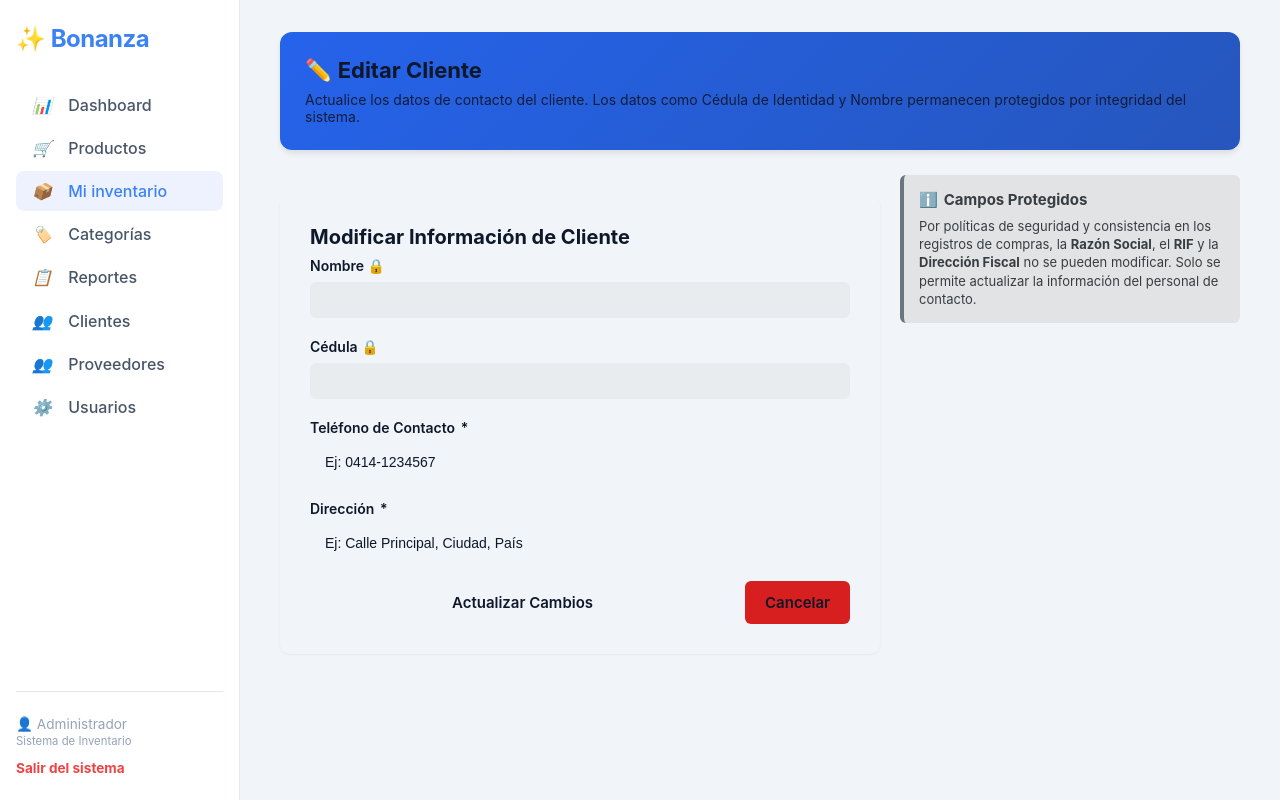
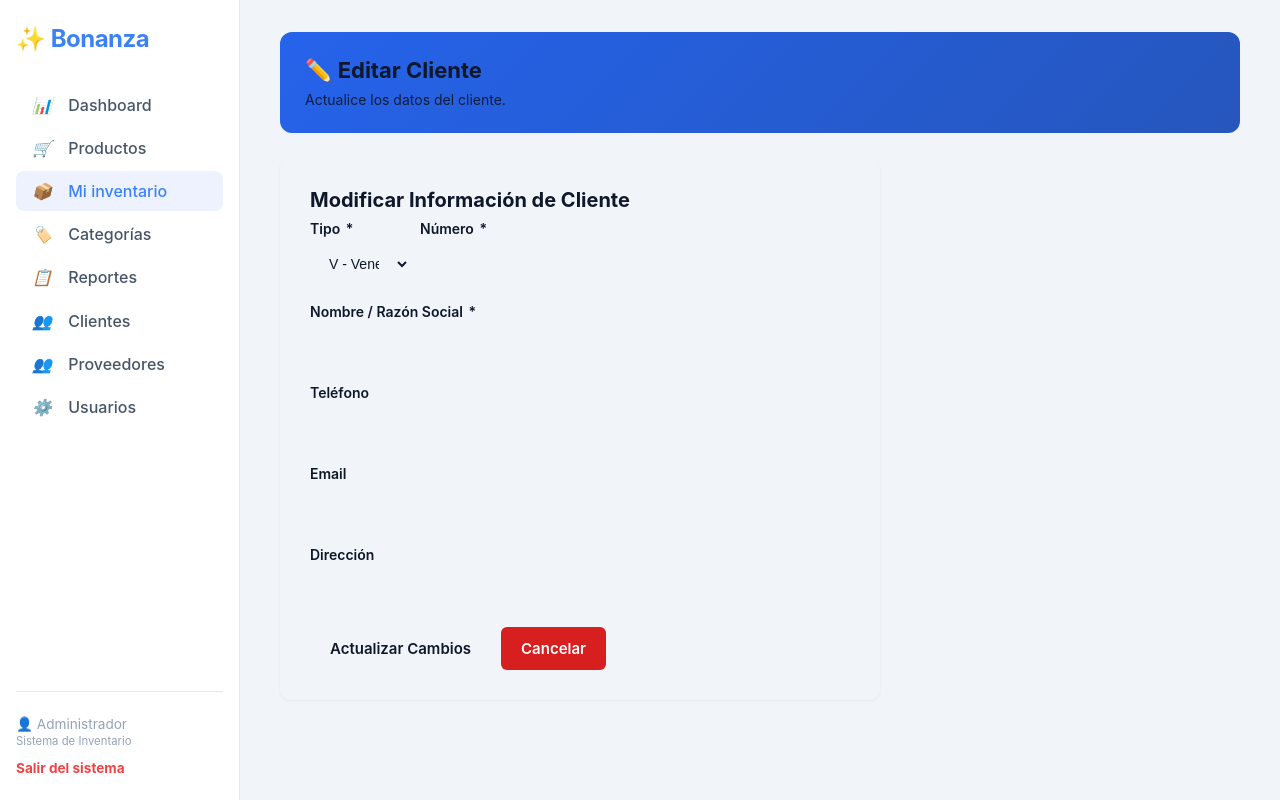
Before and after one commit to Sistema-Bonanza/SistemaBonanza, a PHP site: page /app/views/clientes/editarcliente.php in a window 1280 px wide. Run offline with PHP 8.4, Linux system fonts and the light colour scheme; the visitor is signed in with stand-in values (Sample User, id 1).

Commit message:
Nueva Adaptación del Modulo de Clientes

```diff
--- a/app/views/clientes/editarcliente.php
+++ b/app/views/clientes/editarcliente.php
@@ -1,32 +1,17 @@
 <?php
-//1. CANDADO DE SEGURIDAD
-if(session_status() === PHP_SESSION_NONE){
-    session_start();
-}
-
-// Si no existe la variable de sesión, lo redirigimos al login
+if(session_status() === PHP_SESSION_NONE){ session_start(); }
 if (!isset($_SESSION['user_id'])) {
     header("Location: index.php");
     exit();
 }
-
-// Desactivar caché del navegador para vistas protegidas
-
 ?>
 <!DOCTYPE html>
 <html lang="es">
 <head>
     <meta charset="UTF-8">
-    <meta name="viewport" content="width=device-width, initial-scale=1.0">
     <title>Editar Cliente · POS & Inventario</title>
-    <!-- CSS externo del dashboard -->
     <link rel="stylesheet" href="assets/css/dashboard.css" />
-
     <style>
-        /* --- ESTILOS ADICIONALES PARA EL FORMULARIO DE CREACIÓN --- */
-        /* Estos estilos complementan dashboard.css manteniendo coherencia visual */
-
-        /* PANEL DEL FORMULARIO */
         .data-panel {
             background-color: var(--white);
             padding: 30px;
@@ -36,44 +21,12 @@ if (!isset($_SESSION['user_id'])) {
             max-width: 600px;
             margin-top: 20px;
         }
-
         .data-panel h3 {
             color: var(--text-dark);
             font-size: 20px;
             margin-bottom: 8px;
         }
-
-        .data-panel p {
-            color: var(--text-light);
-            font-size: 14px;
-            margin-bottom: 25px;
-        }
-
-        /* WELCOME CARD - MISMO ESTILO QUE EL DASHBOARD */
-        .welcome-card {
-            background: linear-gradient(135deg, #2563eb, #2656bd);
-            color: var(--white);
-            padding: 25px;
-            border-radius: 12px;
-            margin-bottom: 25px;
-            box-shadow: 0 4px 6px -1px rgba(0, 0, 0, 0.1);
-        }
-
-        .welcome-card h1 {
-            font-size: 22px;
-            margin-bottom: 8px;
-        }
-
-        .welcome-card p {
-            opacity: 0.9;
-            font-size: 14px;
-        }
-
-        /* FORMULARIO */
-        .form-group {
-            margin-bottom: 20px;
-        }
-
+        .form-group { margin-bottom: 20px; }
         .form-label {
             display: block;
             margin-bottom: 8px;
@@ -81,12 +34,7 @@ if (!isset($_SESSION['user_id'])) {
             color: var(--text-dark);
             font-size: 14px;
         }
-
-        .form-label .required {
-            color: var(--danger);
-            margin-left: 2px;
-        }
-
+        .form-label .required { color: var(--danger); margin-left: 2px; }
         .form-control {
             width: 100%;
             padding: 10px 15px;
@@ -98,24 +46,10 @@ if (!isset($_SESSION['user_id'])) {
             transition: border 0.2s, box-shadow 0.2s;
             background-color: var(--white);
         }
-
         .form-control:focus {
             border-color: var(--primary);
             box-shadow: 0 0 0 3px rgba(37, 99, 235, 0.1);
         }
-
-        .form-control::placeholder {
-            color: var(--text-light);
-        }
-
-        .form-control.error {
-            border-color: var(--danger);
-        }
-
-        .form-control.error:focus {
-            box-shadow: 0 0 0 3px rgba(239, 68, 68, 0.1);
-        }
-
         .btn-primary {
             background-color: var(--primary);
             color: var(--white);
@@ -124,159 +58,103 @@ if (!isset($_SESSION['user_id'])) {
             border-radius: 6px;
             font-weight: 600;
             cursor: pointer;
-            transition: all 0.3s ease;
-            width: 100%;
             font-size: 15px;
         }
-
-        .btn-primary:hover {
-            background-color: #1d4ed8;
-            transform: translateY(-2px);
-            box-shadow: 0 4px 12px rgba(37, 99, 235, 0.3);
+        .btn-primary:hover { background-color: #1d4ed8; }
+        .btn-cancelar {
+            background-color: #d81f1f;
+            color: white;
+            padding: 12px 20px;
+            border-radius: 6px;
+            text-decoration: none;
+            font-weight: 600;
+            font-size: 15px;
+            display: inline-block;
         }
-
-        .btn-primary:active {
-            transform: translateY(0);
+        .btn-cancelar:hover { background-color: #b91c1c; }
+        .welcome-card {
+            background: linear-gradient(135deg, #2563eb, #2656bd);
+            color: var(--white);
+            padding: 25px;
+            border-radius: 12px;
+            margin-bottom: 25px;
         }
-
-          /* Botón Cancelar */
-        .btn-primary.btn-cancelar {
-        background-color: #d81f1f;
-        text-decoration: none;
-        text-align: center;
-        display: inline-block;
-        width: auto;
-        padding: 12px 20px;
-        border-radius: 6px;
-        color: var(--white);
-        font-weight: 600;
-        font-size: 15px;
-        cursor: pointer;
-        transition: all 0.3s ease;
-        border: none;
-        }
-
-        .btn-primary.btn-cancelar:hover {
-        background-color: #d81f1f;
-        transform: translateY(-2px);
-        box-shadow: 0 4px 12px rgba(216, 31, 31, 0.3);
-        }
-
-        .btn-primary.btn-cancelar:active {
-            transform: translateY(0);
-        }
-
-        /* RESPONSIVE */
-        @media (max-width: 768px) {
-            .data-panel {
-                padding: 20px;
-                max-width: 100%;
-            }
-
-            .form-control {
-                font-size: 13px;
-                padding: 8px 12px;
-            }
-
-            .welcome-card h1 {
-                font-size: 18px;
-            }
-        }
+        .welcome-card h1 { font-size: 22px; margin-bottom: 8px; }
+        .welcome-card p { opacity: 0.9; font-size: 14px; }
+        .form-row { display: flex; gap: 10px; }
+        .form-row .form-group:first-child { flex: 0 0 100px; }
+        .form-row .form-group:last-child { flex: 1; }
     </style>
 </head>
 <body>
-
-    <!-- ========== SIDEBAR ========== -->
     <?php require_once __DIR__ . '/../layouts/sidebar.php'; ?>
 
-    <!-- ========== MAIN ========== -->
-<main class="main">
+    <main class="main">
+        <div class="welcome-card">
+            <h1>✏️ Editar Cliente</h1>
+            <p>Actualice los datos del cliente.</p>
+        </div>
 
-    <!-- WELCOME CARD -->
-    <div class="welcome-card">
-        <h1>✏️ Editar Cliente</h1>
-        <p>Actualice los datos de contacto del cliente. Los datos como Cédula de Identidad y Nombre permanecen protegidos por integridad del sistema.</p>
-    </div>
-
-    <!-- SECCIÓN PRINCIPAL: FORMULARIO + PANEL DE INFORMACIÓN -->
-    <div class="providers-section" style="display: flex; gap: 20px; align-items: flex-start;">
-
-        <!-- PANEL IZQUIERDO: FORMULARIO DE EDICIÓN -->
-        <div class="data-panel" style="flex: 2;">
+        <div class="data-panel">
             <h3>Modificar Información de Cliente</h3>
 
             <form action="index.php?controller=cliente&action=actualizar" method="POST">
 
-                <!-- ID OCULTO PARA EL CONTROLADOR -->
+                <!-- ID OCULTO -->
                 <input type="hidden" name="id" value="<?= $clientes['id'] ?? '' ?>">
+                <input type="hidden" name="estado" value="<?= $clientes['estado'] ?? '' ?>">
+                <input type="hidden" name="creado_en" value="<?= $clientes['creado_en'] ?? '' ?>">
 
-                <!-- CAMPO BLOQUEADO: NOMBRE -->
-                <div class="form-group">
-                    <label class="form-label" for="rif">
-                        Nombre 🔒
-                    </label>
-                    <input type="text" id="nombre" name="nombre" class="form-control"
-                           value="<?= $clientes['nombre'] ?? '' ?>"
-                           readonly
-                           style="background-color: #e9ecef; cursor: not-allowed; color: #495057;">
+                <div class="form-row">
+                    <div class="form-group">
+                        <label class="form-label" for="tipo_documento">Tipo <span class="required">*</span></label>
+                        <select id="tipo_documento" name="tipo_documento" class="form-control" required>
+                            <option value="V" <?= (($clientes['tipo_documento'] ?? '') === 'V') ? 'selected' : '' ?>>V - Venezolano</option>
+                            <option value="E" <?= (($clientes['tipo_documento'] ?? '') === 'E') ? 'selected' : '' ?>>E - Extranjero</option>
+                            <option value="J" <?= (($clientes['tipo_documento'] ?? '') === 'J') ? 'selected' : '' ?>>J - Jurídico</option>
+                            <option value="G" <?= (($clientes['tipo_documento'] ?? '') === 'G') ? 'selected' : '' ?>>G - Gubernamental</option>
+                        </select>
+                    </div>
+                    <div class="form-group">
+                        <label class="form-label" for="num_documento">Número <span class="required">*</span></label>
+                        <input type="text" id="num_documento" name="num_documento" class="form-control"
+                               value="<?= htmlspecialchars($clientes['num_documento'] ?? '') ?>" required>
+                    </div>
                 </div>
 
-                <!-- CAMPO BLOQUEADO: CÉDULA -->
                 <div class="form-group">
-                    <label class="form-label" for="cedula">
-                        Cédula 🔒
+                    <label class="form-label" for="nombre_razon_social">
+                        Nombre / Razón Social <span class="required">*</span>
                     </label>
-                    <input type="text" id="cedula" name="cedula" class="form-control"
-                           value="<?= $clientes['cedula'] ?? '' ?>"
-                           readonly
-                           style="background-color: #e9ecef; cursor: not-allowed; color: #495057;">
+                    <input type="text" id="nombre_razon_social" name="nombre_razon_social"
+                           class="form-control"
+                           value="<?= htmlspecialchars($clientes['nombre_razon_social'] ?? '') ?>" required>
                 </div>
 
-                <!-- CAMPO EDITABLE: TELÉFONO -->
                 <div class="form-group">
-                    <label class="form-label" for="telefono">
-                        Teléfono de Contacto <span class="required">*</span>
-                    </label>
+                    <label class="form-label" for="telefono">Teléfono</label>
                     <input type="text" id="telefono" name="telefono" class="form-control"
-                           value="<?= htmlspecialchars($clientes['telefono'] ?? '') ?>"
-                           required placeholder="Ej: 0414-1234567">
+                           value="<?= htmlspecialchars($clientes['telefono'] ?? '') ?>">
                 </div>
 
-                    <!-- CAMPO EDITABLE: DIRECCIÓN -->
                 <div class="form-group">
-                    <label class="form-label" for="direccion">
-                        Dirección <span class="required">*</span>
-                    </label>
-                    <input type="text" id="direccion" name="direccion" class="form-control"
-                           value="<?= htmlspecialchars($clientes['direccion'] ?? '') ?>"
-                           required placeholder="Ej: Calle Principal, Ciudad, País">
+                    <label class="form-label" for="email">Email</label>
+                    <input type="email" id="email" name="email" class="form-control"
+                           value="<?= htmlspecialchars($clientes['email'] ?? '') ?>">
                 </div>
 
-                <!-- BOTONES DE ACCIÓN -->
+                <div class="form-group">
+                    <label class="form-label" for="direccion">Dirección</label>
+                    <input type="text" id="direccion" name="direccion" class="form-control"
+                           value="<?= htmlspecialchars($clientes['direccion'] ?? '') ?>">
+                </div>
+
                 <div style="display: flex; gap: 10px; margin-top: 20px;">
                     <button type="submit" class="btn-primary">Actualizar Cambios</button>
-                    <a href="index.php?controller=cliente&action=tablaClientes"
-                       class="btn-primary btn-cancelar">
-                      Cancelar
-
-                    </a>
+                    <a href="index.php?controller=cliente&action=tablaClientes" class="btn-cancelar">Cancelar</a>
                 </div>
-
             </form>
         </div>
-
-        <!-- PANEL DERECHO: NOTA EXPLICATIVA -->
-        <div class="actions-panel" style="flex: 1;">
-            <div style="background-color: #e2e3e5; border-left: 4px solid #6c757d; padding: 15px; border-radius: 6px; color: #383d41;">
-                <h4 style="margin: 0 0 8px 0; font-size: 15px; display: flex; align-items: center; gap: 6px;">
-                    ℹ️ <span>Campos Protegidos</span>
-                </h4>
-                <p style="margin: 0; font-size: 13px; line-height: 1.4;">
-                    Por políticas de seguridad y consistencia en los registros de compras, la <strong>Razón Social</strong>, el <strong>RIF</strong> y la <strong>Dirección Fiscal</strong> no se pueden modificar. Solo se permite actualizar la información del personal de contacto.
-                </p>
-            </div>
-        </div>
-
-    </div>
-
-</main>
+    </main>
+</body>
+</html>
```
Also changed, not shown: CODIGO SQL DE LA BD.txt (+11 -6 lines), app/controller/clienteController.php (+18 -7 lines), app/model/clienteModel.php (+28 -12 lines), app/views/clientes/clientes.php (+18 -25 lines), app/views/clientes/crearcliente.php (+53 -160 lines).
